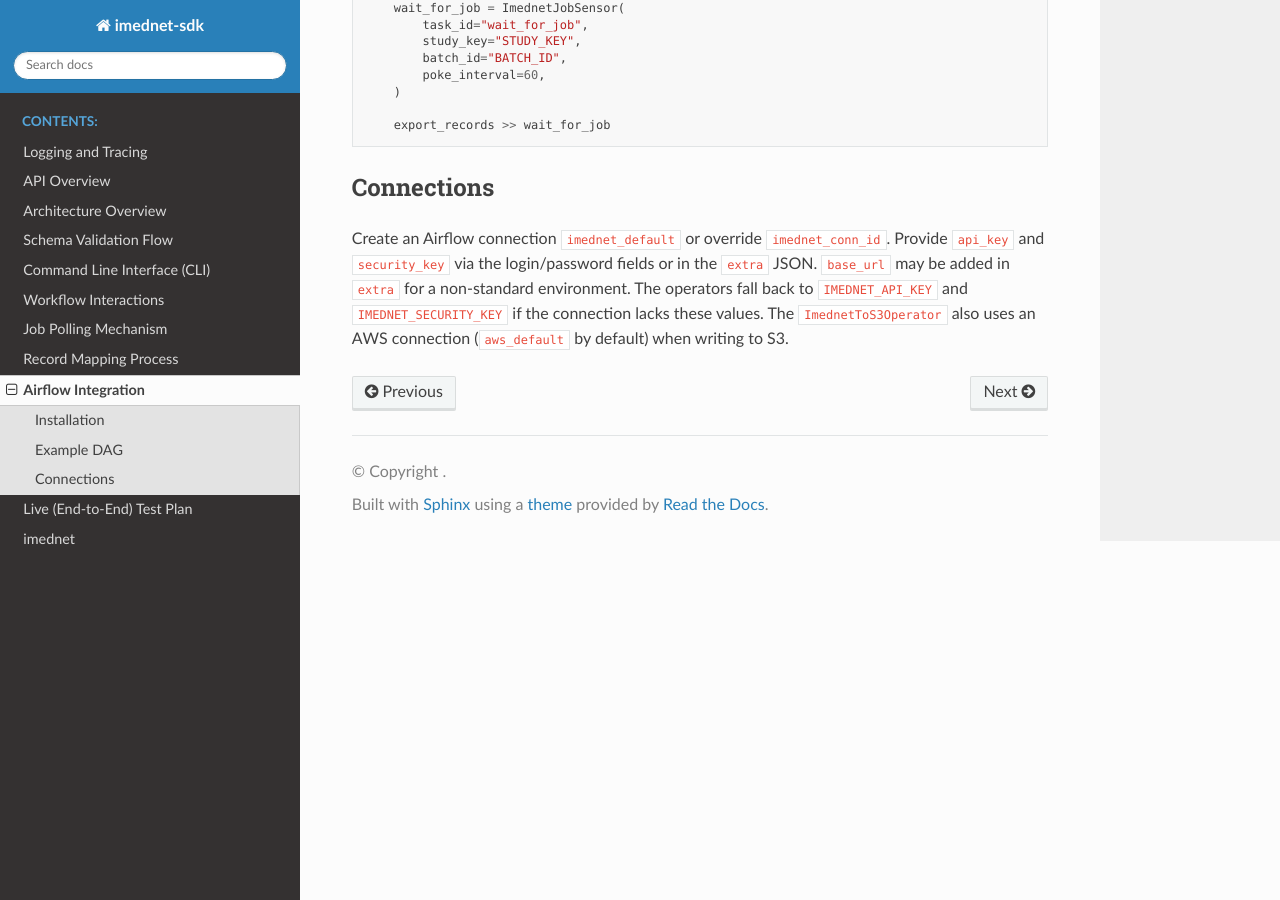
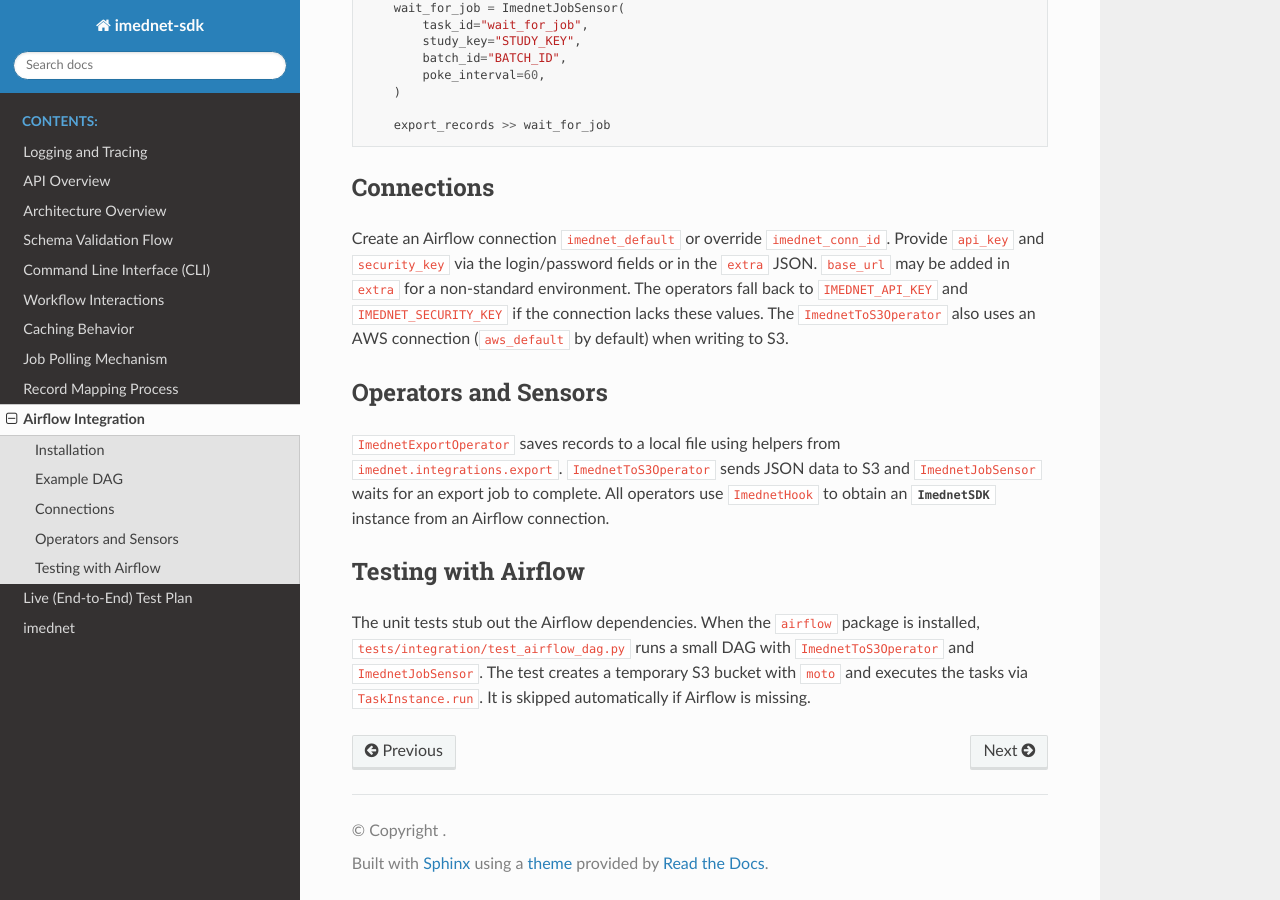
Before and after one commit to fderuiter/imednet-python-sdk, a Sphinx documentation site: the page built from docs/airflow.rst, in a window 1280 px wide and 900 px high, scrolled down 767 px. Built offline with Sphinx 7.4.7 and the Read the Docs theme 3.1.0, drawn with Linux system fonts in a browser that asks for light colours; pages that are not in the unit, such as notebooks, are missing from menus.

Commit message:
Improve PR template (#264)
* docs: document test skip conditions

* docs: explain caching behavior

* docs: expand Airflow instructions and tests

```diff
--- a/docs/airflow.rst
+++ b/docs/airflow.rst
@@ -55,3 +55,21 @@ environment. The operators fall back to ``IMEDNET_API_KEY`` and
 ``IMEDNET_SECURITY_KEY`` if the connection lacks these values. The
 ``ImednetToS3Operator`` also uses an AWS connection (``aws_default`` by default)
 when writing to S3.
+
+Operators and Sensors
+---------------------
+
+``ImednetExportOperator`` saves records to a local file using helpers from
+``imednet.integrations.export``. ``ImednetToS3Operator`` sends JSON data to S3
+and ``ImednetJobSensor`` waits for an export job to complete. All operators use
+``ImednetHook`` to obtain an :class:`~imednet.sdk.ImednetSDK` instance from an
+Airflow connection.
+
+Testing with Airflow
+--------------------
+
+The unit tests stub out the Airflow dependencies. When the ``airflow`` package
+is installed, ``tests/integration/test_airflow_dag.py`` runs a small DAG with
+``ImednetToS3Operator`` and ``ImednetJobSensor``. The test creates a temporary
+S3 bucket with ``moto`` and executes the tasks via ``TaskInstance.run``. It is
+skipped automatically if Airflow is missing.
--- a/docs/index.rst
+++ b/docs/index.rst
@@ -11,9 +11,11 @@ Welcome to imednet-sdk's documentation!
    schema_validation
    cli
    workflow_interactions
+   caching
    job_polling
    record_mapping
    airflow
+   test_skip_conditions
    live_test_plan
    live_tests
    modules
```
Also changed, not shown: README.md (+17 -6 lines), docs/caching.rst (added, +42 -0 lines), docs/live_tests.md (+5 -0 lines), docs/test_skip_conditions.md (added, +34 -0 lines), .github/PULL_REQUEST_TEMPLATE.md, 1 other file.
